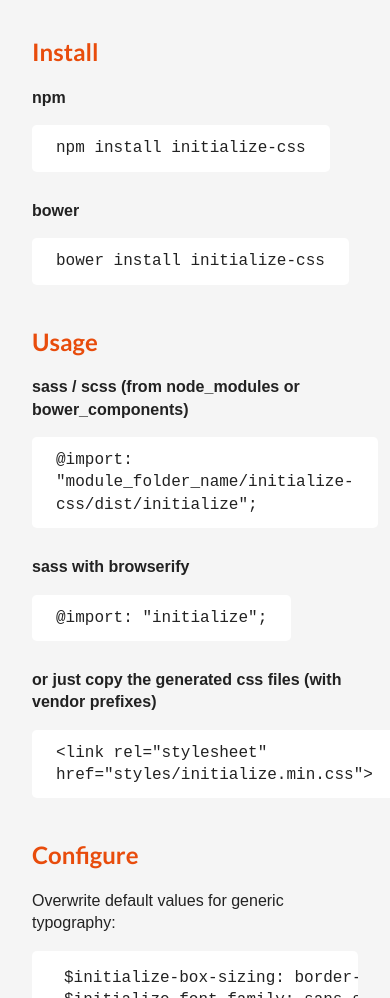
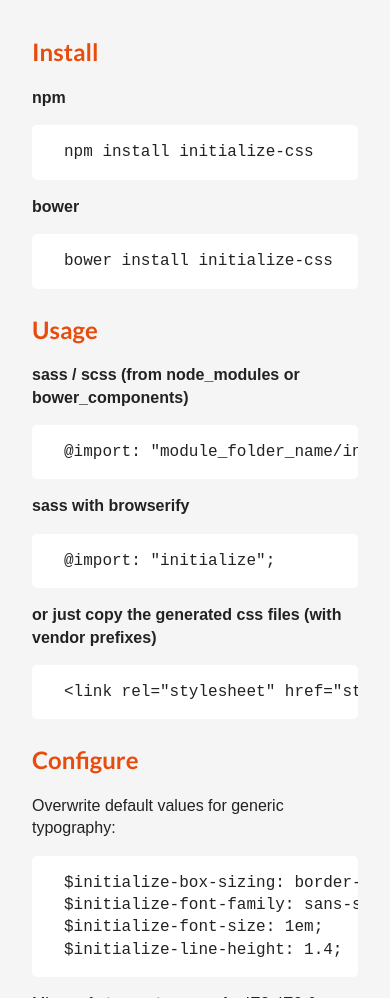
Before and after one commit to jeroenoomsNL/initialize-css, a plain HTML site: page index.html in a window 390 px wide. Shown: the part 788-1786 px from the top of the page. Drawn offline with Linux system fonts and the light colour scheme.

Commit message:
Fix code view for mobile

```diff
--- a/index.html
+++ b/index.html
@@ -36,27 +36,30 @@
 
             <h2>Install</h2>
             <p>
-                <strong>npm</strong><br>
-                <code>npm install initialize-css</code>
+                <strong>npm</strong>
             </p>
+            <pre>npm install initialize-css</pre>
+
             <p>
-                <strong>bower</strong><br>
-                <code>bower install initialize-css</code>
+                <strong>bower</strong>
             </p>
+            <pre>bower install initialize-css</pre>
 
             <h2>Usage</h2>
             <p>
-                <strong>sass / scss (from node_modules or bower_components)</strong><br>
-                <code>@import: "module_folder_name/initialize-css/dist/initialize";</code>
+                <strong>sass / scss (from node_modules or bower_components)</strong>
             </p>
+            <pre>@import: "module_folder_name/initialize-css/dist/initialize";</pre>
+
             <p>
-                <strong>sass with browserify</strong><br>
-                <code>@import: "initialize";</code>
+                <strong>sass with browserify</strong>
             </p>
+            <pre>@import: "initialize";</pre>
+
             <p>
-                <strong>or just copy the generated css files (with vendor prefixes)</strong><br>
-                <code>&lt;link rel=&quot;stylesheet&quot; href=&quot;styles/initialize.min.css&quot;&gt;</code>
+                <strong>or just copy the generated css files (with vendor prefixes)</strong>
             </p>
+            <pre>&lt;link rel=&quot;stylesheet&quot; href=&quot;styles/initialize.min.css&quot;&gt;</pre>
 
             <h2>Configure</h2>
             <p>Overwrite default values for generic typography:</p>
```
